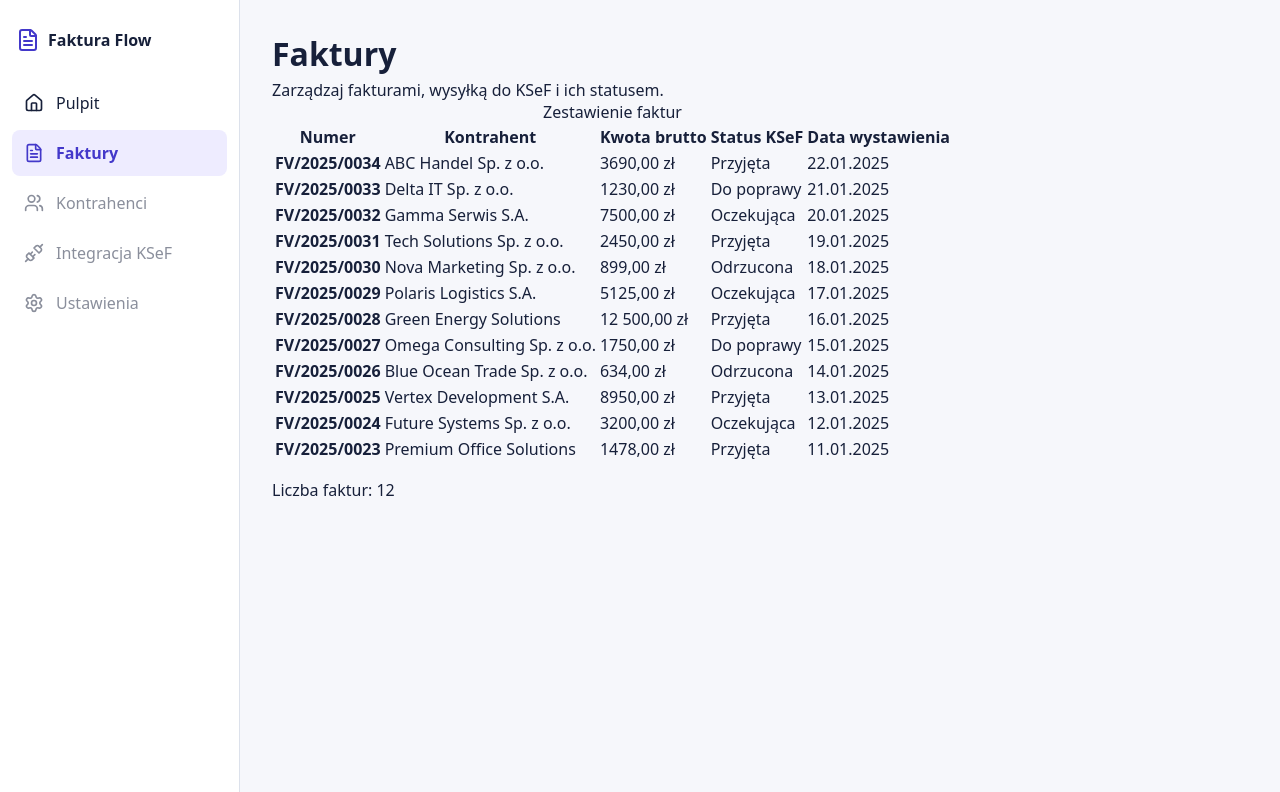
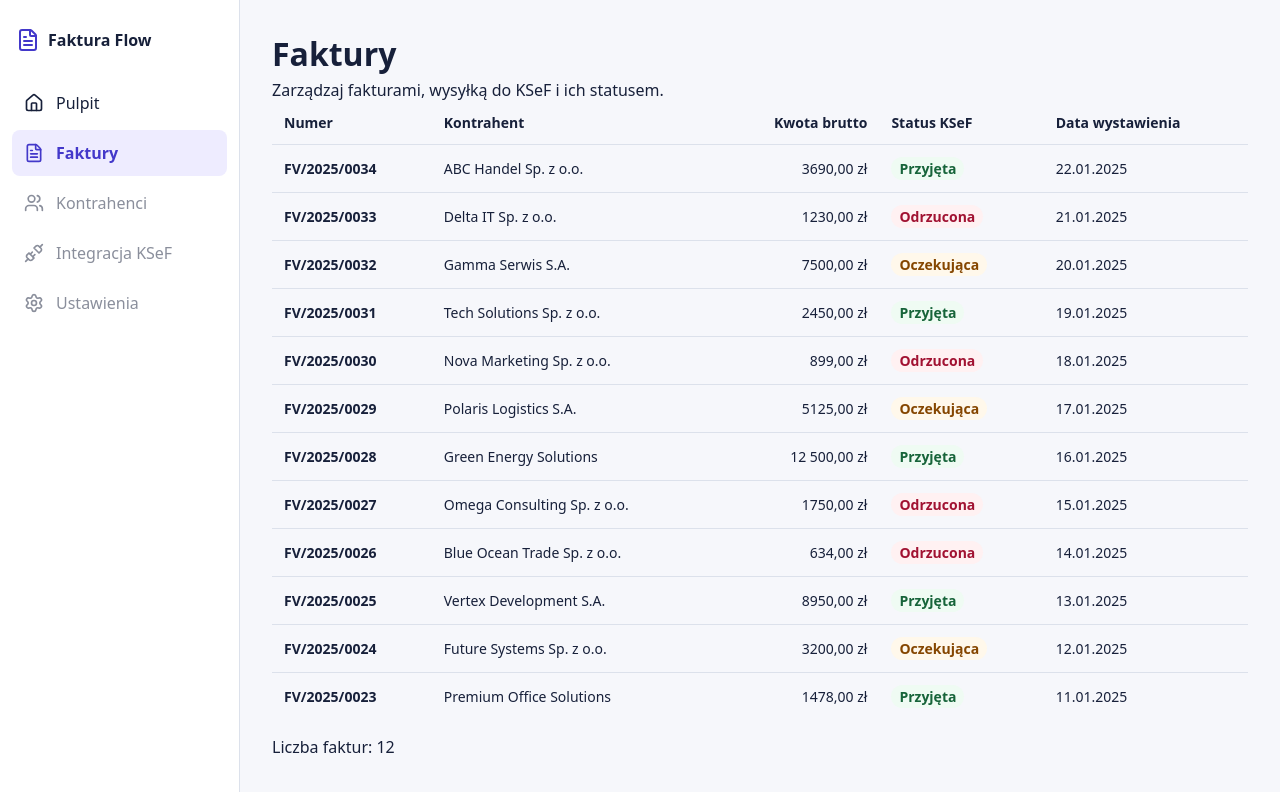
Before and after one commit to kacpi95/FakturoHub, a React (Vite) app in the folder frontend/: page /app/invoices in a window 1280 px wide. Shown: the top 792 px of the page. Built offline with nearby package versions, Linux system fonts and the light colour scheme.

Commit message:
style: add invoices table styles

```diff
--- a/frontend/src/features/invoices/components/InvoicesTable/InvoicesTable.module.scss
+++ b/frontend/src/features/invoices/components/InvoicesTable/InvoicesTable.module.scss
@@ -0,0 +1,81 @@
+.container {
+  max-width: 100%;
+  overflow-x: auto;
+
+  &:focus-visible {
+    outline: 2px solid var(--color-primary);
+    outline-offset: 3px;
+  }
+}
+
+.table {
+  width: 100%;
+  border-collapse: collapse;
+  font-size: 0.875rem;
+  text-align: left;
+
+  th,
+  td {
+    padding: 0.75rem;
+    border-bottom: 1px solid var(--color-border);
+    white-space: nowrap;
+  }
+
+  thead {
+    background-color: var(--color-background);
+  }
+
+  tbody th {
+    font-weight: 600;
+  }
+
+  tbody tr:last-child {
+    th,
+    td {
+      border-bottom: 0;
+    }
+  }
+}
+
+.amount {
+  text-align: right;
+  font-variant-numeric: tabular-nums;
+}
+
+.badge {
+  display: inline-block;
+  padding: 0.125rem 0.5rem;
+  border-radius: 999px;
+  font-weight: 600;
+
+  &[data-status='pending'] {
+    background-color: #fff8eb;
+    color: #854600;
+  }
+
+  &[data-status='needsCorrection'] {
+    background-color: #fff1f2;
+    color: #a11232;
+  }
+
+  &[data-status='accepted'] {
+    background-color: #effbf3;
+    color: #17643a;
+  }
+}
+
+.empty {
+  margin: 0;
+  padding: 1.5rem;
+  text-align: center;
+}
+
+.caption {
+  position: absolute;
+  width: 1px;
+  height: 1px;
+  padding: 0;
+  overflow: hidden;
+  clip-path: inset(50%);
+  white-space: nowrap;
+}
--- a/frontend/src/features/invoices/invoice.constants.ts
+++ b/frontend/src/features/invoices/invoice.constants.ts
@@ -2,7 +2,6 @@ import type { InvoiceStatus } from './types/invoice.types';
 
 export const invoiceStatusLabels: Record<InvoiceStatus, string> = {
   pending: 'Oczekująca',
-  needsCorrection: 'Do poprawy',
+  needsCorrection: 'Odrzucona',
   accepted: 'Przyjęta',
-  rejected: 'Odrzucona',
 };
--- a/frontend/src/features/invoices/invoices.mock.ts
+++ b/frontend/src/features/invoices/invoices.mock.ts
@@ -38,7 +38,7 @@ export const mockInvoices: InvoiceListItem[] = [
     number: 'FV/2025/0030',
     customerName: 'Nova Marketing Sp. z o.o.',
     total: 89_900,
-    status: 'rejected',
+    status: 'needsCorrection',
     issuedOn: '2025-01-18',
   },
   {
@@ -70,7 +70,7 @@ export const mockInvoices: InvoiceListItem[] = [
     number: 'FV/2025/0026',
     customerName: 'Blue Ocean Trade Sp. z o.o.',
     total: 63_400,
-    status: 'rejected',
+    status: 'needsCorrection',
     issuedOn: '2025-01-14',
   },
   {
--- a/frontend/src/features/invoices/types/invoice.types.ts
+++ b/frontend/src/features/invoices/types/invoice.types.ts
@@ -1,8 +1,4 @@
-export type InvoiceStatus =
-  | 'pending'
-  | 'needsCorrection'
-  | 'accepted'
-  | 'rejected';
+export type InvoiceStatus = 'pending' | 'needsCorrection' | 'accepted';
 
 export type InvoiceListItem = {
   id: string;
```
